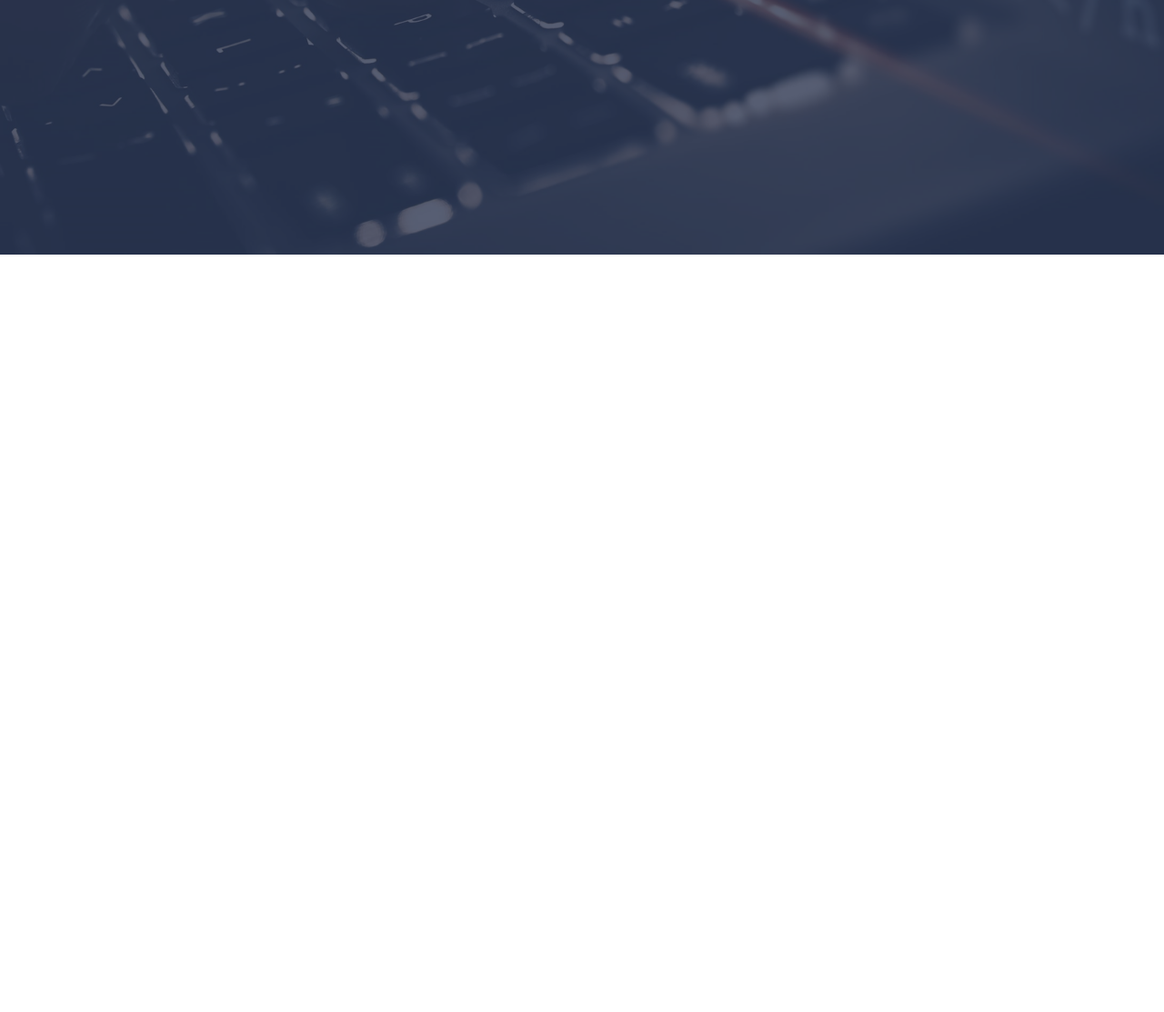
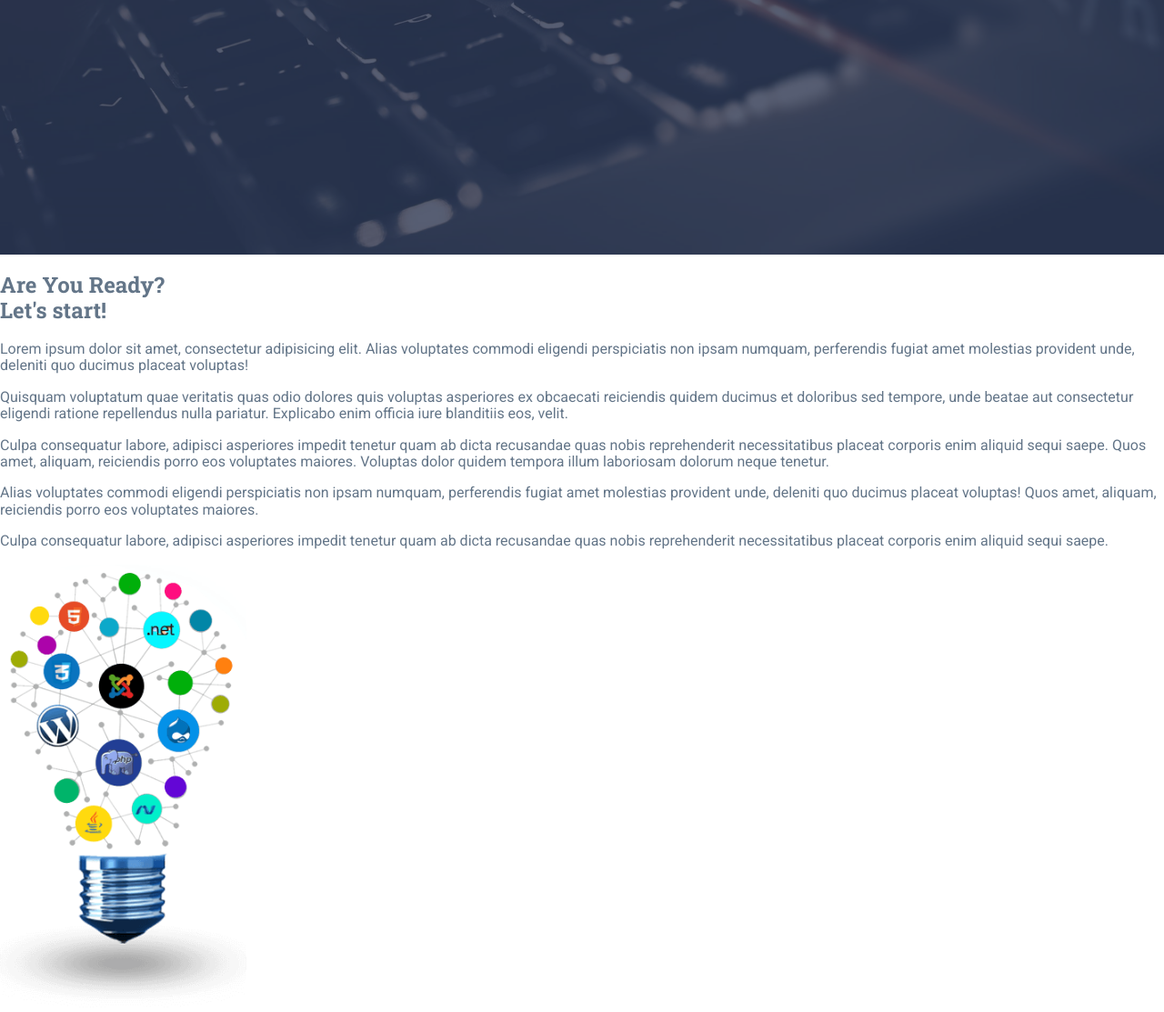
Before and after one commit to Vladpers1k/project, a website: page index.html in a window 1280 px wide. Shown: the part 520-1633 px from the top of the page at 91% size. Before the commit the page ends 800 px from the top, so only its background shows below. Drawn offline with Linux system fonts and the light colour scheme.

Commit message:
started section info

```diff
--- a/index.html
+++ b/index.html
@@ -58,6 +58,55 @@
     <div class="header-overlay"></div>
   </header>
 
+  <main>
+    <section>
+
+    </section>
+
+    <section class="info">
+      <div class="info__container">
+        <div class="info__content">
+          <h2>Are You Ready?<br> Let's start!</h2>
+          <div>
+            <p>Lorem ipsum dolor sit amet, consectetur adipisicing elit. Alias voluptates commodi eligendi perspiciatis
+              non
+              ipsam numquam, perferendis fugiat amet molestias provident unde, deleniti quo ducimus placeat voluptas!
+            </p>
+            <p>Quisquam voluptatum quae veritatis quas odio dolores quis voluptas asperiores ex obcaecati reiciendis
+              quidem
+              ducimus et doloribus sed tempore, unde beatae aut consectetur eligendi ratione repellendus nulla pariatur.
+              Explicabo enim officia iure blanditiis eos, velit.</p>
+            <p>Culpa consequatur labore, adipisci asperiores impedit tenetur quam ab dicta recusandae quas nobis
+              reprehenderit
+              necessitatibus placeat corporis enim aliquid sequi saepe. Quos amet, aliquam, reiciendis porro eos
+              voluptates
+              maiores. Voluptas dolor quidem tempora illum laboriosam dolorum neque tenetur.</p>
+            <p>Alias voluptates commodi eligendi perspiciatis non ipsam numquam, perferendis fugiat amet molestias
+              provident
+              unde, deleniti quo ducimus placeat voluptas! Quos amet, aliquam, reiciendis porro eos voluptates maiores.
+            </p>
+            <p>Culpa consequatur labore, adipisci asperiores impedit tenetur quam ab dicta recusandae quas nobis
+              reprehenderit
+              necessitatibus placeat corporis enim aliquid sequi saepe.</p>
+          </div>
+        </div>
+        <div class="info__image">
+          <img src="assets/images/img-lamp-webdev.png" alt="image">
+        </div>
+      </div>
+    </section>
+
+    <section>
+
+    </section>
+
+    <section>
+
+    </section>
+  </main>
+
+  <footer></footer>
+
   <!-- Подключаем библиотеку jquery, необходимую для работы нашего основного скрипта -->
   <script src="libs/jquery/dist/jquery.min.js"></script>
   <!-- Подключаем наш основной скрипт, с которым будем работать -->
```
